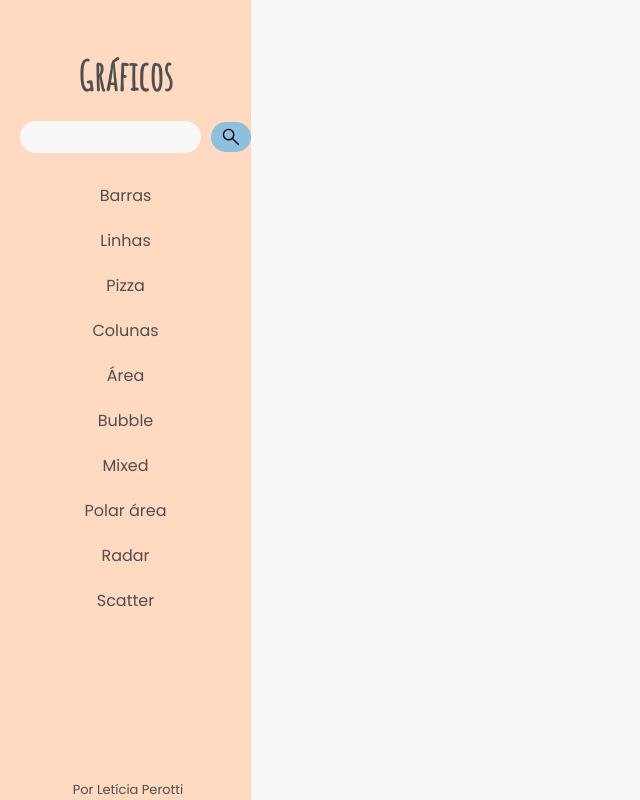
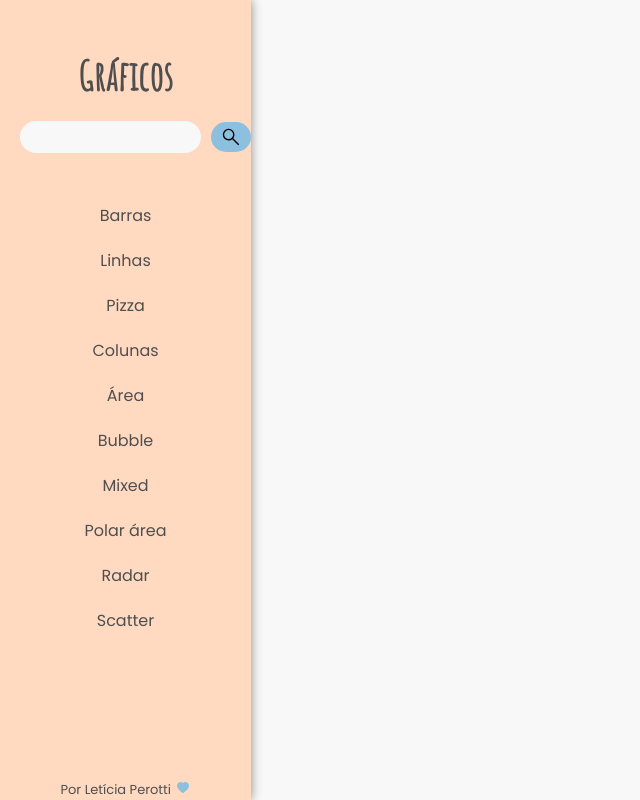
Before and after one commit to leticia-perotti/Charts.JS, an Angular app: page /inicial in a window 1280 px wide. Shown: the whole page, without its empty margins (0-640 px from the left). Built offline with nearby package versions, Linux system fonts and the light colour scheme.

Commit message:
Ajustes Css e router link

```diff
--- a/src/app/bem-vindo/bem-vindo.component.html
+++ b/src/app/bem-vindo/bem-vindo.component.html
@@ -7,6 +7,6 @@
       Bem vindo a um projeto utilizando chats.js e Angular, para buscar os dados, está sendo utilizado o json serve
     </label>
     <span>Para fins totalmente educativos</span>
-    <button>Iniciar</button>
+    <button routerLink="/inicial">Iniciar</button>
   </main>
 </body>
--- a/src/app/inicial-component/inicial-component.component.html
+++ b/src/app/inicial-component/inicial-component.component.html
@@ -19,7 +19,11 @@
       <li>Radar</li>
       <li>Scatter</li>
     </ul>
-    <div>Por Letícia Perotti</div>
+    <div>Por Letícia Perotti
+      <svg xmlns="http://www.w3.org/2000/svg" width="16" height="16" fill="currentColor" class="bi bi-heart-fill" viewBox="0 0 16 16">
+        <path fill-rule="evenodd" d="M8 1.314C12.438-3.248 23.534 4.735 8 15-7.534 4.736 3.562-3.248 8 1.314z"/>
+      </svg>
+    </div>
   </aside>
   <main>
 
--- a/src/app/inicial-component/inicial-component.component.scss
+++ b/src/app/inicial-component/inicial-component.component.scss
@@ -9,6 +9,11 @@ body{
     flex: 1;
     width: 20vw;
     padding-top: 30px;
+    display: flex;
+    flex-direction: column;
+    align-items: center;
+    box-shadow: 0 0 10px rgba(0, 0, 0, 0.456);
+    z-index: 10;
 
     h2{
       font-family: 'Amatic SC', cursive;
@@ -55,16 +60,21 @@ body{
         color: var(--cinza);
         text-align: center;
         margin-top: 20px;
+        cursor: pointer;
       }
     }
     div{
       position: fixed;
       bottom: 0;
-      width: 20vw;
       color: var(--cinza);
       text-align: center;
       font-family: 'Poppins', sans-serif;
       font-size: 13px;
+
+      svg{
+        color: var(--azul);
+        height: 12px;
+      }
     }
   }
   main{
```
